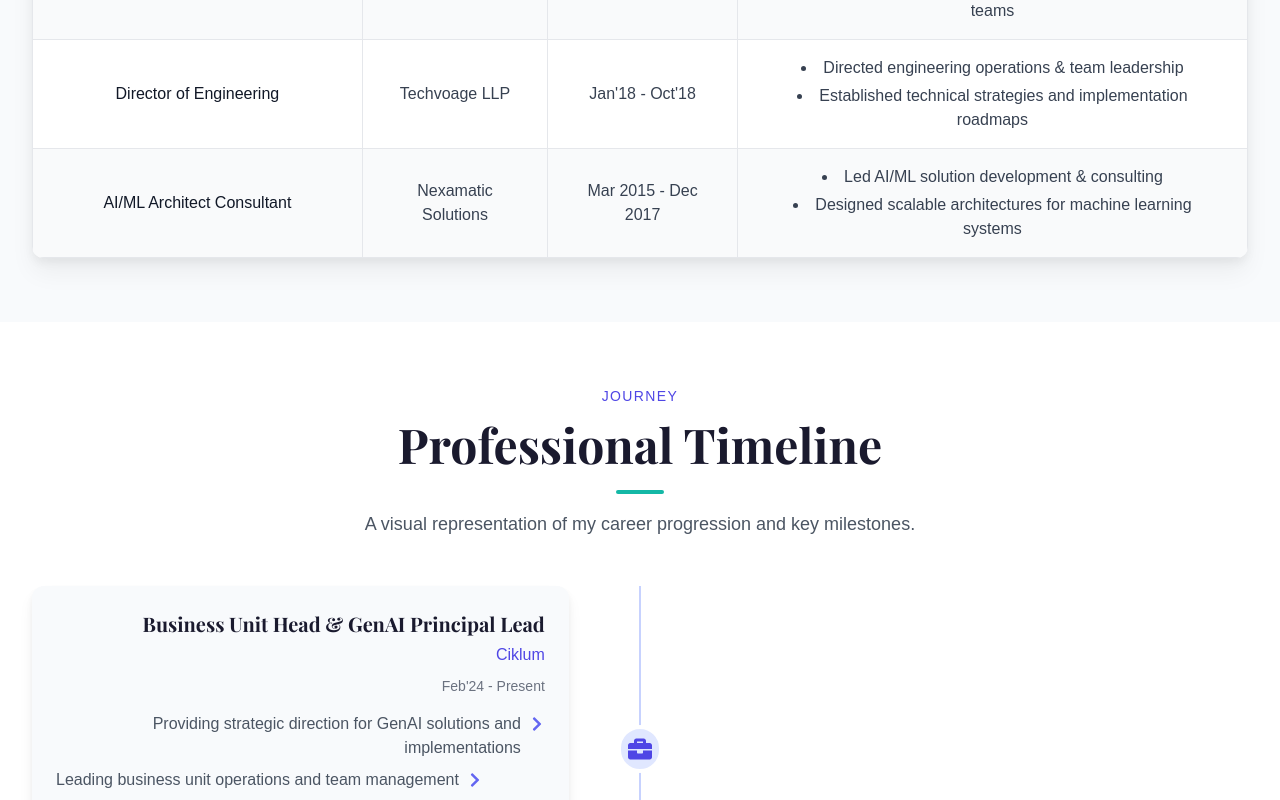
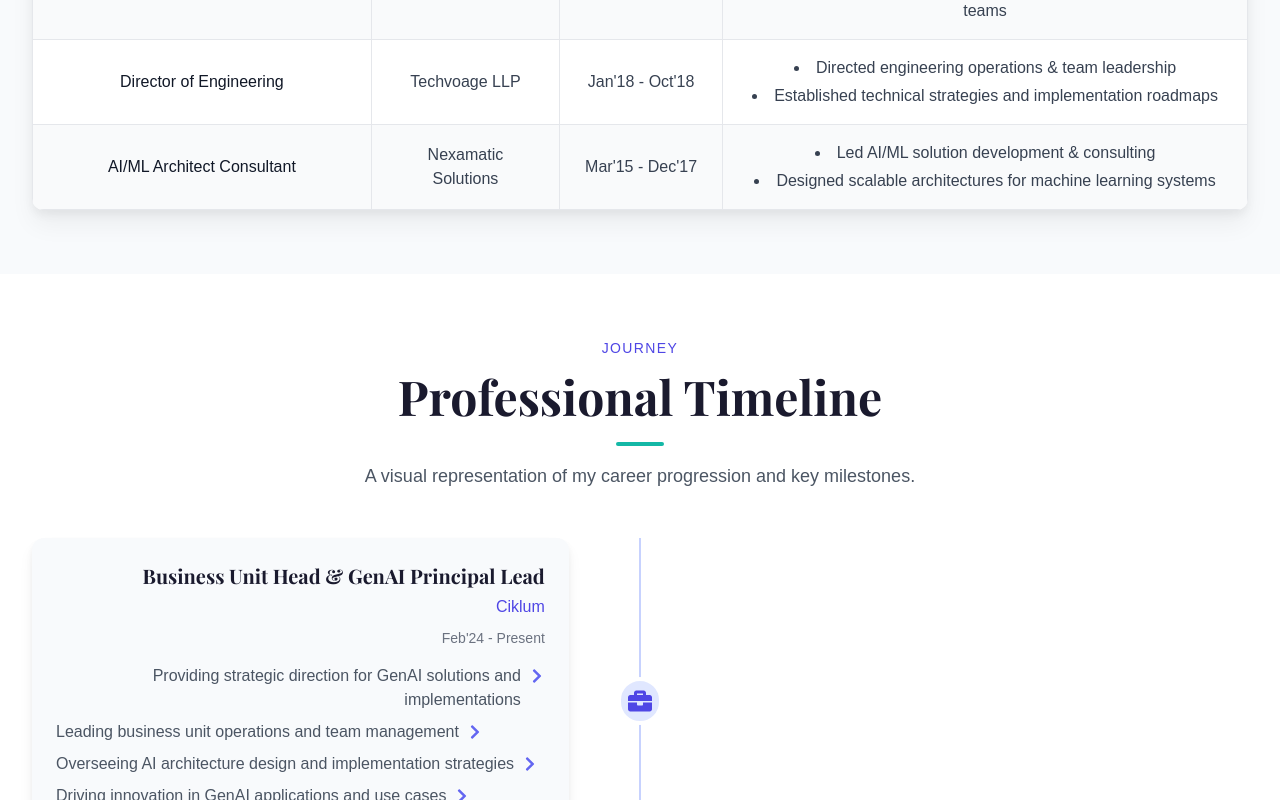
Before and after one commit to Sampathkumarvpatil/DrSampath, a React (Create React App) app in the folder frontend/: page /experience in a window 1280 px wide. Shown: the part 980-1780 px from the top of the page. Built offline with nearby package versions, Linux system fonts and the light colour scheme; a web font is replaced by a local one.

Commit message:
auto-commit for 120c796b-bd2d-44fa-8142-5b360c9615df

```diff
--- a/frontend/src/pages/Experience.js
+++ b/frontend/src/pages/Experience.js
@@ -62,7 +62,7 @@ const Experience = () => {
     {
       position: "AI/ML Architect Consultant",
       company: "Nexamatic Solutions",
-      duration: "Mar 2015 - Dec 2017",
+      duration: "Mar'15 - Dec'17",
       responsibilities: [
         "Led AI/ML solution development & consulting",
         "Designed scalable architectures for machine learning systems",
```
